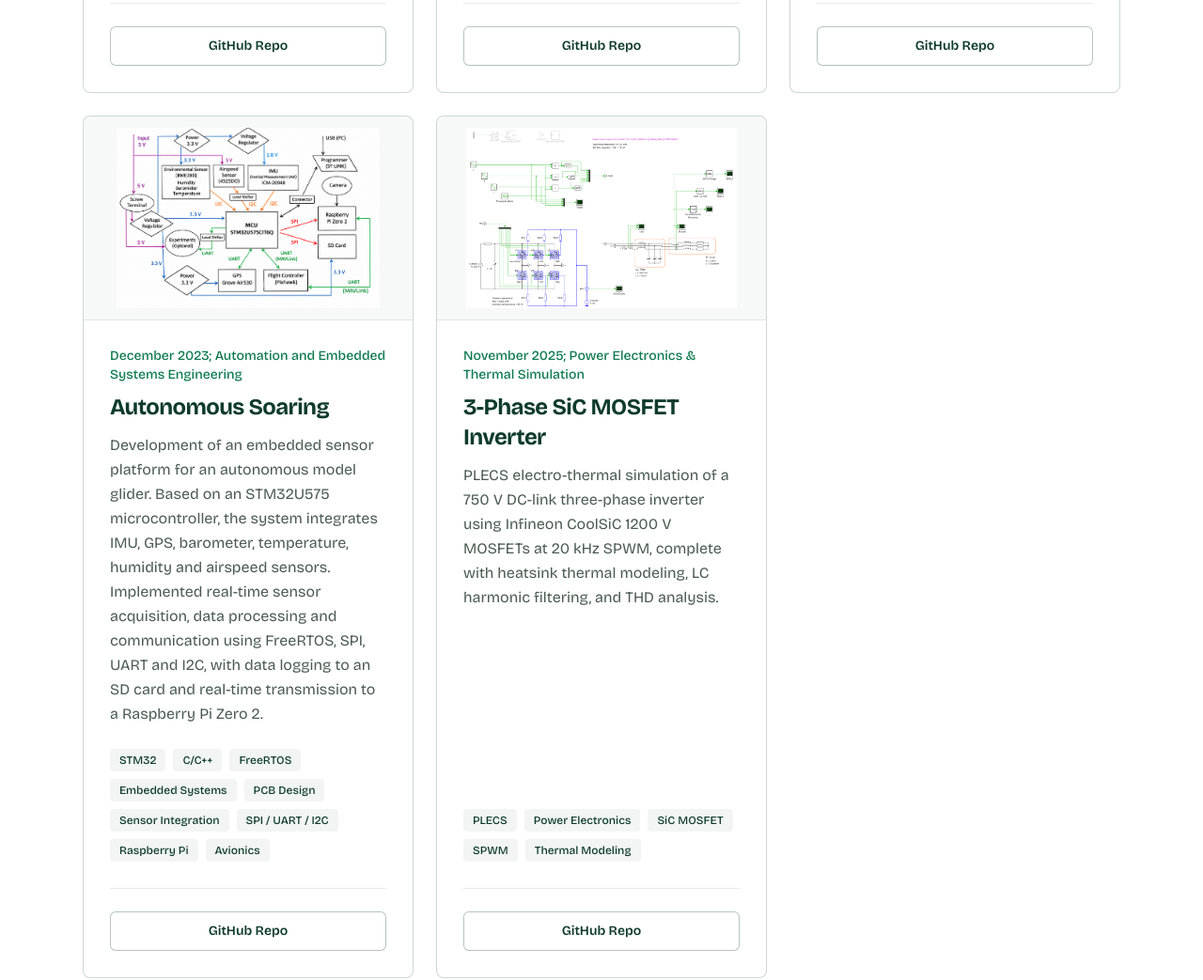
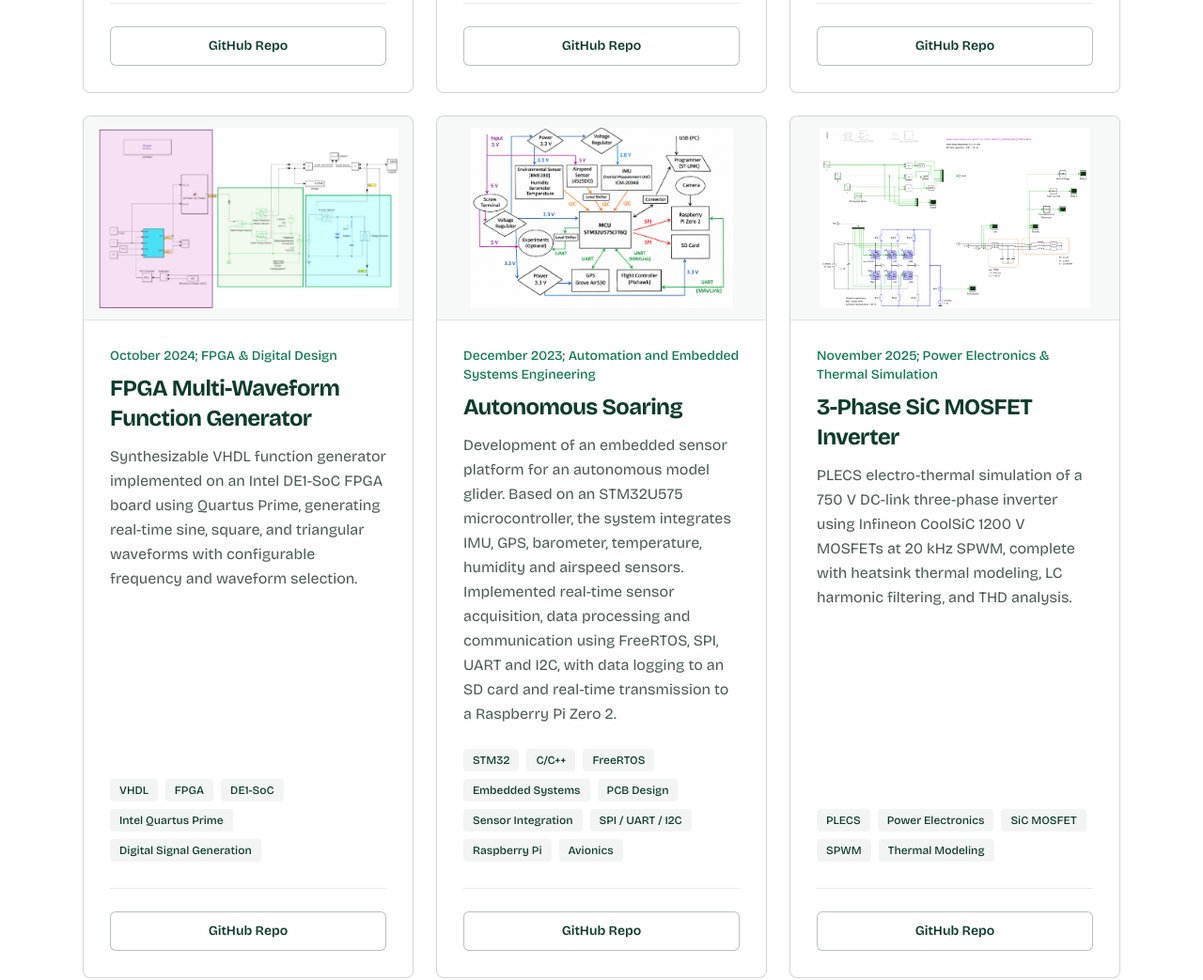
Before and after one commit to himajpy/himajpy.github.io, a plain HTML site: page index.html in a window 1280 px wide. Shown: the part 1595-2638 px from the top of the page at 94% size. Drawn offline with nearby package versions, Linux system fonts and the light colour scheme.

Commit message:
Add new project entries to index.html

```diff
--- a/index.html
+++ b/index.html
@@ -242,7 +242,10 @@ const projects=[
   repo: "https://github.com/himajpy/Ai-Ci-failure-triage"
   },
   {type:"May 2024; Automation and embedded",title:"Realtime Monitor-Toolchain", image: "dataflowp5.png", desc:"Dockerized telemetry pipeline generating synthetic sensor data in Python, storing time-series metrics in InfluxDB, and visualizing live dashboards in Grafana.",tags:["Python", "InfluxDB", "Grafana", "Docker"], repo:"https://github.com/himajpy/Toolchain-Simulation/tree/main"},
-  {type:"December 2025; Control Systems & Simulation",title:"Hydraulic Turbine Control System",image: "hydro-schema.png", desc:"Multi-domain MATLAB/Simulink and Simscape model of a small hydropower plant, combining hydraulic governor speed control with a cascading PID controller to stabilize a 400 V DC bus under load changes.",tags:["MATLAB", "Simulink", "Simscape", "PID Control", "Power Systems"],demo:"https://example.com",repo:"https://github.com/your-username/inventory-tracker"},
+  {type:"December 2025; Control Systems & Simulation",title:"Hydraulic Turbine Control System",image: "hydro-schema.png", desc:"Multi-domain MATLAB/Simulink and Simscape model of a small hydropower plant, combining hydraulic governor speed control with a cascading PID controller to stabilize a 400 V DC bus under load changes.",tags:["MATLAB", "Simulink", "Simscape", "PID Control", "Power Systems"], repo:"https://github.com/your-username/inventory-tracker"},
+
+  {type:"October 2024; FPGA & Digital Design",title:"FPGA Multi-Waveform Function Generator",image: "hydro-schema.png", desc:"Synthesizable VHDL function generator implemented on an Intel DE1-SoC FPGA board using Quartus Prime, generating real-time sine, square, and triangular waveforms with configurable frequency and waveform selection.",tags:["VHDL", "FPGA", "DE1-SoC", "Intel Quartus Prime", "Digital Signal Generation"], repo:"https://github.com/himajpy/fpga-function-generator"},
+
   {type:"December 2023; Automation and Embedded Systems Engineering",title:"Autonomous Soaring",image: "hwblockdia.png", desc:"Development of an embedded sensor platform for an autonomous model glider. Based on an STM32U575 microcontroller, the system integrates IMU, GPS, barometer, temperature, humidity and airspeed sensors. Implemented real-time sensor acquisition, data processing and communication using FreeRTOS, SPI, UART and I2C, with data logging to an SD card and real-time transmission to a Raspberry Pi Zero 2.", tags:["STM32","C/C++","FreeRTOS","Embedded Systems","PCB Design","Sensor Integration","SPI / UART / I2C","Raspberry Pi","Avionics"], repo:"https://github.com/himajpy/UAV-Autonomous-Soaring"},
   {type:"November 2025; Power Electronics & Thermal Simulation",title:"3-Phase SiC MOSFET Inverter", image: "plecssimu.png", desc:"PLECS electro-thermal simulation of a 750 V DC-link three-phase inverter using Infineon CoolSiC 1200 V MOSFETs at 20 kHz SPWM, complete with heatsink thermal modeling, LC harmonic filtering, and THD analysis.", tags:["PLECS", "Power Electronics", "SiC MOSFET", "SPWM", "Thermal Modeling"], repo:"https://github.com/your-username/traffic-analyzer"}
 ];
```
